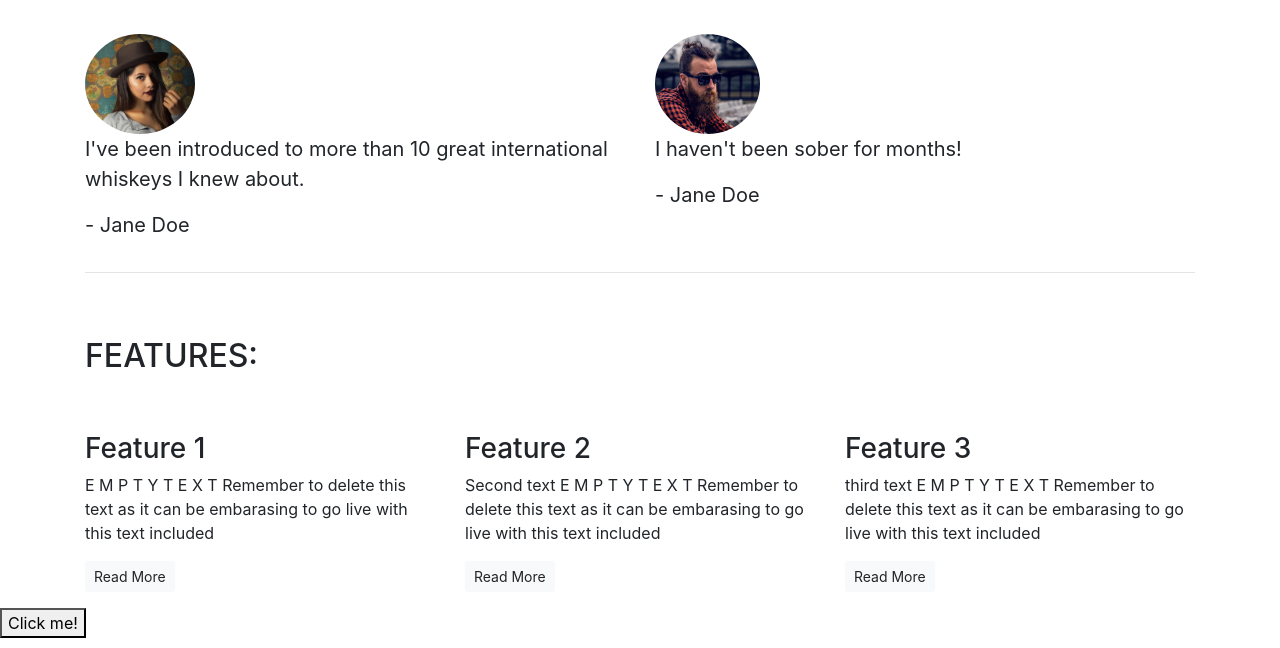
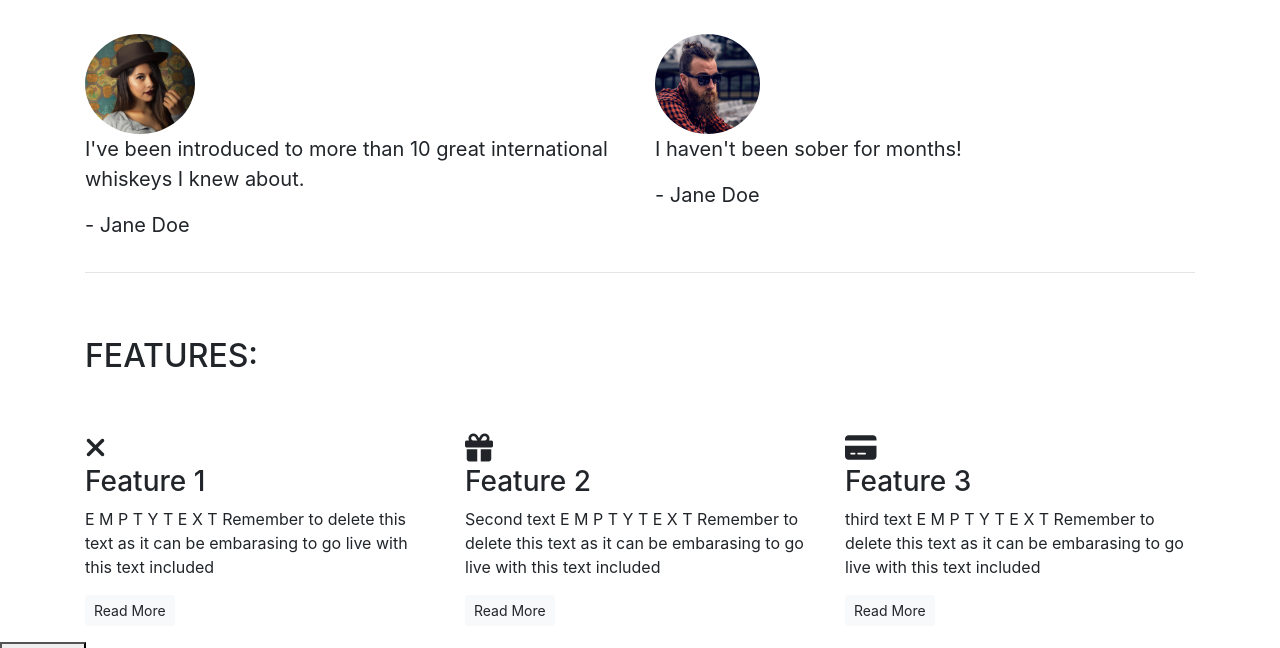
Before and after one commit to sibekov/myboot, a plain HTML site: page index.html in a window 1280 px wide. Shown: the part 563-1211 px from the top of the page. Drawn offline with nearby package versions, Linux system fonts and the light colour scheme.

Commit message:
Add font awesome icons

```diff
--- a/index.html
+++ b/index.html
@@ -14,6 +14,11 @@
     <script
       src="https://cdn.jsdelivr.net/npm/bootstrap@4.6.2/dist/js/bootstrap.bundle.min.js"
       integrity="sha384-Fy6S3B9q64WdZWQUiU+q4/2Lc9npb8tCaSX9FK7E8HnRr0Jz8D6OP9dO5Vg3Q9ct"
+      crossorigin="anonymous"
+    ></script>
+
+    <script
+      src="https://kit.fontawesome.com/ca1eefdd78.js"
       crossorigin="anonymous"
     ></script>
   </head>
@@ -73,11 +78,13 @@
         <div class="row">
           <div class="col-12 col-md-6">
             <div class="media">
+              <div class="d-none d-sm-block">
                 <img
                   src="images/girl-image.png"
                   class="rounded-circle mr-3"
                   height="100"
                 />
+              </div>
             </div>
             <blockquote class="blockquote">
               <p>
@@ -88,12 +95,14 @@
             </blockquote>
           </div>
           <div class="col-12 col-md-6">
+            <div class="d-none d-sm-block">
               <div class="media">
                 <img
                   src="images/guy-image.png"
                   class="rounded-circle mr-3"
                   height="100"
                 />
+              </div>
             </div>
             <blockquote class="blockquote">
               <p>I haven't been sober for months!</p>
@@ -114,7 +123,12 @@
         <div class="row">
           <div class="col-12 col-md-6 col-lg-4">
             <div class="feature">
-              <h3>Feature 1</h3>
+              <h3>
+                <div class="d-none d-sm-block">
+                  <i class="fa-solid fa-xmark"></i>
+                </div>
+                Feature 1
+              </h3>
               <p>
                 E M P T Y T E X T Remember to delete this text as it can be
                 embarasing to go live with this text included
@@ -124,7 +138,12 @@
           </div>
           <div class="col-12 col-md-6 col-lg-4">
             <div class="feature">
-              <h3>Feature 2</h3>
+              <h3>
+                <div class="d-none d-sm-block">
+                  <i class="fa-solid fa-gift"></i>
+                </div>
+                Feature 2
+              </h3>
               <p>
                 Second text E M P T Y T E X T Remember to delete this text as it
                 can be embarasing to go live with this text included
@@ -134,7 +153,12 @@
           </div>
           <div class="col-12 d-md-none d-lg-block col-lg-4">
             <div class="feature">
-              <h3>Feature 3</h3>
+              <h3>
+                <div class="d-none d-sm-block">
+                  <i class="fa-solid fa-credit-card"></i>
+                </div>
+                Feature 3
+              </h3>
               <p>
                 third text E M P T Y T E X T Remember to delete this text as it
                 can be embarasing to go live with this text included
```
Lines whose indentation alone changed are shown as unchanged.
